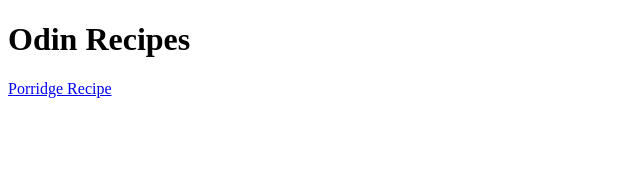
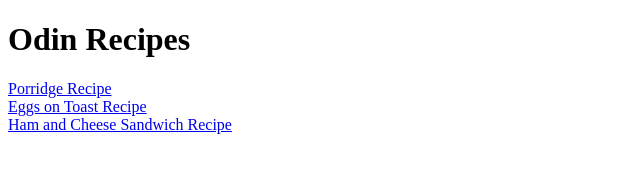
Before and after one commit to CBONE700/odin-recipes, a plain HTML site: page index.html in a window 1280 px wide. Shown: the whole page, without its empty margins (0-640 px from the left). Drawn offline with Linux system fonts and the light colour scheme.

Commit message:
Add images for each recipe and update links
Added images in img file for the recipe webpages to use and also updated
the links in the index file

```diff
--- a/index.html
+++ b/index.html
@@ -6,6 +6,8 @@
     </head>
     <body>
         <h1>Odin Recipes</h1>
-        <a href="recipes/porridge.html">Porridge Recipe</a>
+        <a href="recipes/porridge.html">Porridge Recipe</a> <br>
+        <a href="recipes/eggs-on-toast.html">Eggs on Toast Recipe</a> <br>
+        <a href="recipes/ham-and-cheese-sandwich.html">Ham and Cheese Sandwich Recipe</a>
     </body>
 </html>
```
Also changed, not shown: img/eggs-on-toast.jpg (added), img/ham-and-cheese-sandwich.jpg (added), img/porridge.jpg (added).
